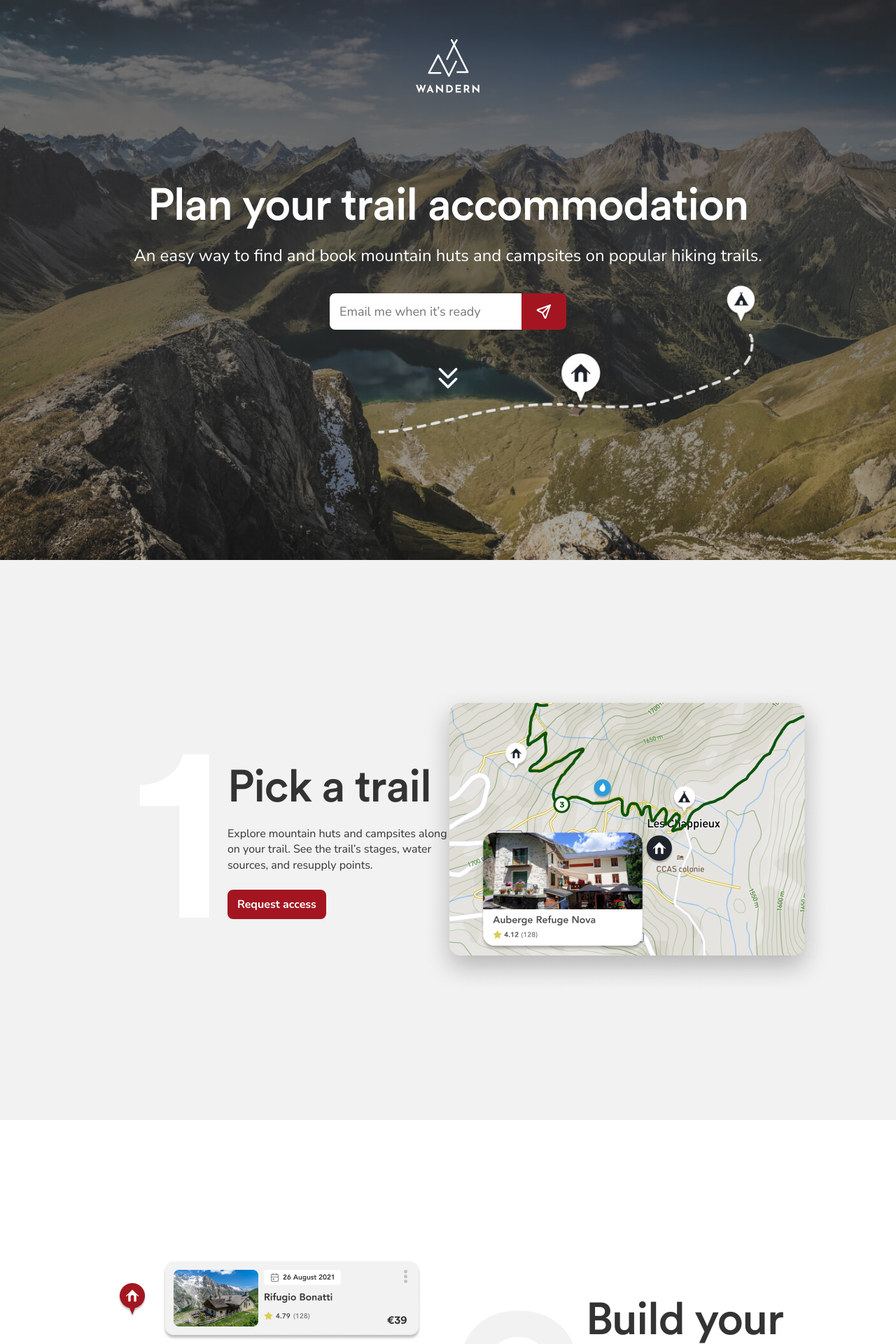
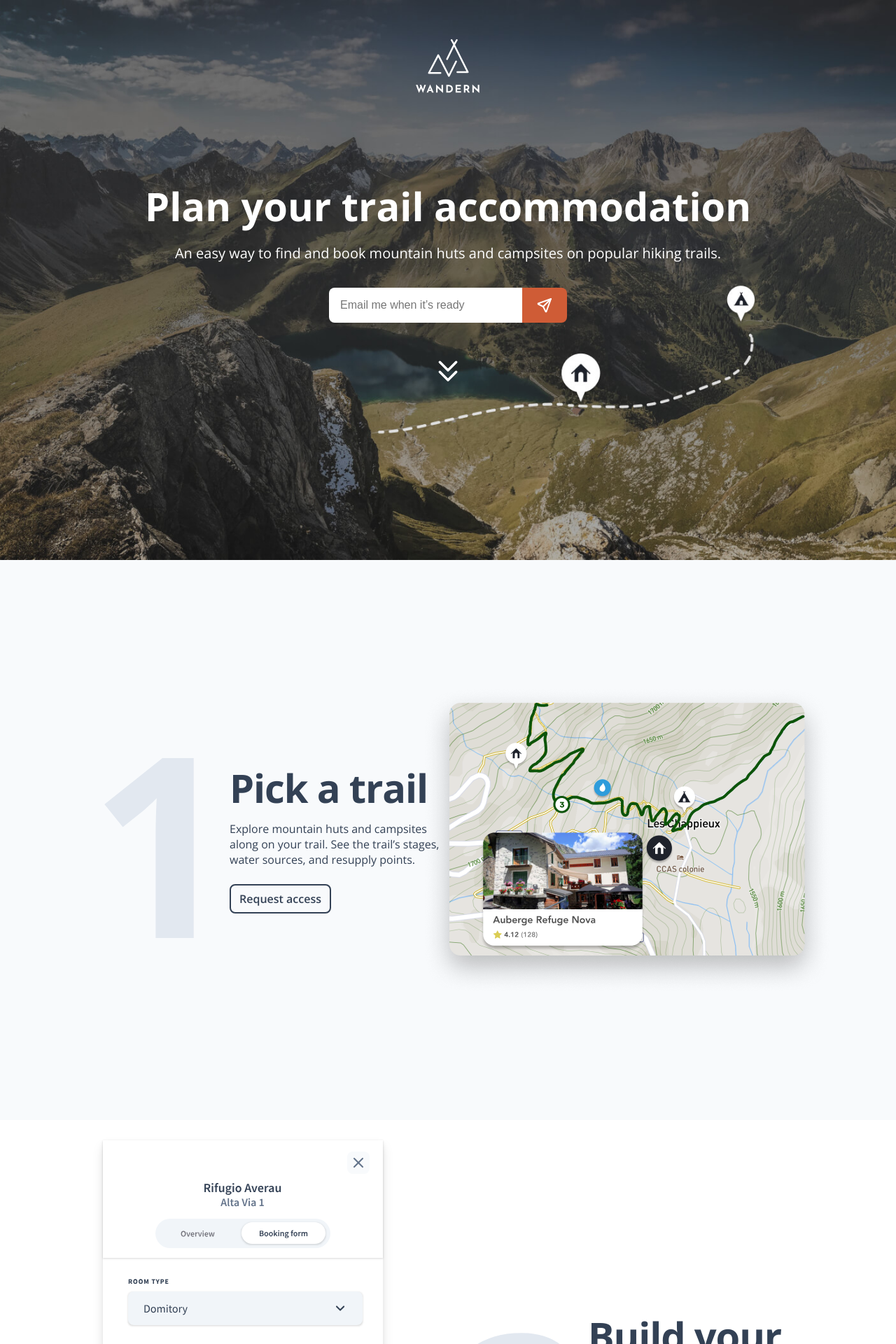
Before and after one commit to alizehkhan/wandern-prelaunch, a Flask app: page / in a window 1280 px wide. Shown: the top 1920 px of the page at 70% size. Run offline with Flask 2, Linux system fonts and the light colour scheme.

Commit message:
updated screenshots

```diff
--- a/assets/stylesheets/components/banner.css
+++ b/assets/stylesheets/components/banner.css
@@ -14,26 +14,24 @@
 }
 
 .title {
-  font-size: 64px;
+  font-size: 56px;
   padding-top: 120px;
   color: white;
-  font-weight: lighter;
   text-align: center;
 }
 
 .subtitle {
-  font-size: 24px;
+  font-size: 20px;
   text-align: center;
   color: white;
   padding: 16px 0;
 }
 
 .input-email {
-  padding: 14px 0 14px 14px;
+  padding: 16px 0 16px 16px;
   border-radius: 8px 0 0 8px;
   border: none;
-  font-family: "Avenir", "Nunito Sans", "sans-serif";
-  font-size: 18px;
+  font-size: 16px;
   width: 260px;
 }
 
@@ -59,7 +57,7 @@
 }
 
 .btn-send {
-  background: #A31621;
+  background: var(--wandernOrange);
   border: none;
   border-radius: 0 8px 8px 0;
   display: flex;
@@ -104,15 +102,13 @@ select:focus,
 textarea:focus,
 button:focus {
     outline: none;
-    background: #F2F2F2;
+    background: #F8FAFC;
 }
 
 #form-request-access {
   display: flex;
   margin-top: 20px;
 }
-
-
 
 @media screen and (max-width: 575px) {
   .banner {
--- a/assets/stylesheets/components/feature.css
+++ /dev/null
@@ -1,33 +0,0 @@
-.banner-navy {
-  background: #1E222B;
-  color: white;
-}
-
-.features {
-  display: flex;
-  justify-content: space-around;
-  padding: 32px 0 80px 0;
-}
-
-.feature {
-  width: 240px;
-  text-align: center;
-}
-
-.feature svg {
-  padding-top: 32px;
-}
-
-.feature-title {
-  font-family: 'Circular Std';
-  font-size: 20px;
-  margin: 16px 0;
-}
-
-
-@media (max-width: 900px) {
-  .features {
-    flex-direction: column;
-    align-items: center;
-  }
-}
--- /dev/null
+++ b/assets/stylesheets/components/features.css
@@ -0,0 +1,33 @@
+.banner-navy {
+  background: var(--blueGray800);
+  color: white;
+}
+
+.features {
+  display: flex;
+  justify-content: space-around;
+  padding: 32px 0 80px 0;
+}
+
+.feature {
+  width: 240px;
+  text-align: center;
+  font-size: 14px;
+}
+
+.feature svg {
+  padding-top: 32px;
+}
+
+.feature-title {
+  font-size: 20px;
+  font-weight: 600;
+  margin: 16px 0;
+}
+
+@media (max-width: 900px) {
+  .features {
+    flex-direction: column;
+    align-items: center;
+  }
+}
--- a/assets/stylesheets/components/footer.css
+++ b/assets/stylesheets/components/footer.css
@@ -3,7 +3,7 @@ footer {
   display: flex;
   justify-content: center;
   align-items: center;
-  background: #1E222B;
+  background: #1E293B;
   flex-direction: column;
 }
 
@@ -16,5 +16,5 @@ footer a, footer address {
 }
 
 footer a:hover {
-  color: #e0e0e0;
+  color: #F8FAFC;
 }
--- a/assets/stylesheets/components/privacy.css
+++ b/assets/stylesheets/components/privacy.css
@@ -6,22 +6,15 @@
 }
 
 .privacy > h1 {
-  text-align: center;
-  font-size: 56px;
   margin: 40px 0 50px 0;
   letter-spacing: -0.02em;
-  font-weight: lighter;
+  text-align: center;
 }
 
 .privacy > h2 {
-  font-size: 24px;
+  font-size: 20px;
   letter-spacing: -0.01em;
-  margin-bottom: 16px;
-}
-
-.privacy p, li{
-  font-size: 18px;
-  font-family: "Avenir", "Nunito Sans", "sans-serif";
+  margin: 16px 0;
 }
 
 @media (max-width: 992px) {
--- a/assets/stylesheets/components/step.css
+++ b/assets/stylesheets/components/step.css
@@ -1,5 +1,5 @@
 .grey {
-  background: #f2f2f2;
+  background: #F8FAFC;
 }
 
 .split {
@@ -9,17 +9,12 @@
 }
 
 .number {
-  font-family: "Circular Std", "Nunito Sans", "sans-serif";
-  font-weight: lighter;
+  font-weight: 700;
   font-size: 360px;
-  color: white;
+  color: var(--blueGray200);
   margin: 0;
   width: 200px;
   text-align: right;
-}
-
-#grey-number {
-  color: #f2f2f2;
 }
 
 .box-info {
@@ -40,34 +35,30 @@
 }
 
 .title-description-button h2 {
-  font-size: 64px;
+  font-size: 56px;
   margin-bottom: 16px;
-  font-weight: lighter;
+  font-weight: 700;
   letter-spacing: -0.02em;
+  line-height: 1.1;
 }
 
 .btn-outlined {
   padding: 8px 12px;
-  background: #A31621;
-  color: white;
-  border: 2px solid #A31621;
+  border: 2px solid var(--blueGray700);
+  color: var(--blueGray700);
+  font-weight: 600;
   border-radius: 8px;
-  font-weight: bold;
   text-decoration: none;
   display: inline-block;
   cursor: pointer;
   margin-top: 24px;
-  font-size: 16px !important;
 }
 
 .btn-outlined:hover {
-  opacity: 0.7;
+  background: var(--wandernOrange);
+  border: 2px solid var(--wandernOrange);
+  color: white;
 }
-
-/*.hideme
-{
-    opacity:0;
-}*/
 
 /*-----------------------------------MOBILE-----------------------------------*/
 
@@ -97,9 +88,8 @@
     text-align: center;
   }
 
-  .number, #grey-number{
+  .number, #grey-number {
     font-size: 240px;
     text-align: center;
-    color: #BDBDBD;
   }
 }
--- a/assets/stylesheets/style.css
+++ b/assets/stylesheets/style.css
@@ -1,75 +1,45 @@
-/*
-$grey-1: #333333;
-$grey-2: #4f4f4f;
-$grey-3: #828282;
-$grey-4: #bdbdbd;
-$grey-5: #e0e0e0;
-$grey-6: #f2f2f2;
-
-$wandern-blue: #1E222B;
-$wandern-red: #A31621;
-*/
-
+@import url('https://fonts.googleapis.com/css2?family=Open+Sans:wght@400;600;700&display=swap');
 @import url(components/banner.css);
 @import url(components/container.css);
-@import url(components/feature.css);
+@import url(components/features.css);
 @import url(components/footer.css);
 @import url(components/step.css);
 @import url(components/privacy.css);
 
-/*------------------------------------FONTS-----------------------------------*/
-
-@import url('https://fonts.googleapis.com/css2?family=Nunito+Sans:wght@200;400;700&display=swap');
-
-@font-face {
-  font-family: 'Circular Std';
-  font-weight: lighter;
-  src: url('../fonts/Circular Std/CircularStd-Book.ttf');
+:root {
+  --blueGray50: #F8FAFC;
+  --blueGray100: #F1F5F9;
+  --blueGray200: #E2E8F0;
+  --blueGray300: #CBD5E1;
+  --blueGray400: #94A3B8;
+  --blueGray500: #64748B;
+  --blueGray600: #475569;
+  --blueGray700: #334155;
+  --blueGray800: #1E293B;
+  --wandernOrange: #CF5C36;
+  --bodyFont: 'Open Sans', sans-serif;
 }
 
-@font-face {
-  font-family: 'Circular Std';
-  font-weight: normal;
-  src: url('../fonts/Circular Std/CircularStd-Medium.ttf');
+* {
+  margin: 0;
 }
 
-@font-face {
-  font-family: 'Circular Std';
-  font-weight: bold;
-  src: url('../fonts/Circular Std/CircularStd-Bold.ttf');
-}
-
-p, address {
-  font-family: "Avenir", "Nunito Sans", "sans-serif";
-  margin: 0;
-  line-height: 1.4em;
-}
-
-h1, h2, h3 {
-  font-family: "Circular Std", "Nunito Sans", "sans-serif";
-  margin: 0;
-  letter-spacing: -0.02em;
+body {
+  font-family: var(--bodyFont);
+  color: var(--blueGray700);
+  font-weight: 400;
 }
 
 h1, h2 {
   font-size: 56px;
+  font-weight: 700;
 }
 
 a {
   text-decoration: none;
-  color: #333333;
-  font-family: "Avenir", "Nunito Sans", "sans-serif";
+  color: var(--bodyFont);
 }
 
-body {
-  margin: 0;
-  color: #333333;
-}
-
-.unselectable, img, .number, .btn-outlined {
+.unselectable {
   user-select: none;
 }
-
-img {
-  pointer-events: none;
-}
--- a/templates/index.html
+++ b/templates/index.html
@@ -65,7 +65,7 @@
   <div class="box">
     <div class="split container reverse">
       <div class="box-image">
-        <img src="assets/images/step-2.png" alt="Preview of accommodation cards added to itinerary and availability calendar">
+        <img src="assets/images/step-2.svg" alt="Preview of accommodation cards added to itinerary and availability calendar">
       </div>
       <div class="box-info">
         <p class="number" id="grey-number">2</p>
@@ -89,7 +89,7 @@
         </div>
       </div>
       <div class="box-image">
-        <img src="assets/images/step-3.png" alt="Preview of booking checkout">
+        <img src="assets/images/step-3.svg" alt="Preview of booking checkout">
       </div>
     </div>
   </div>
```
Also changed, not shown: templates/privacy.html (+10 -13 lines), assets/fonts/Avenir/Avenir-Black.ttf (deleted), assets/fonts/Avenir/Avenir-Book.ttf (deleted), assets/fonts/Avenir/Avenir-Heavy.ttf (deleted), assets/fonts/Avenir/Avenir-Light.ttf (deleted), assets/fonts/Circular Std/CircularStd-Bold.ttf (deleted), assets/fonts/Circular Std/CircularStd-Book.ttf (deleted), assets/fonts/Circular Std/CircularStd-Medium.ttf (deleted), assets/images/step-2.png (deleted), assets/images/step-2.svg (added), assets/images/step-3.png (deleted), 1 other file.
